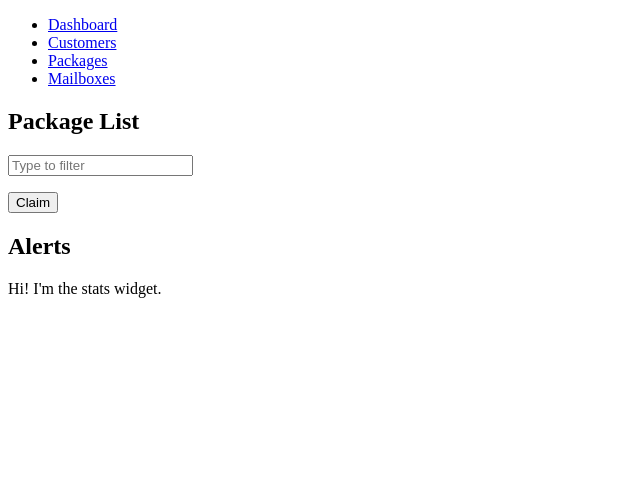
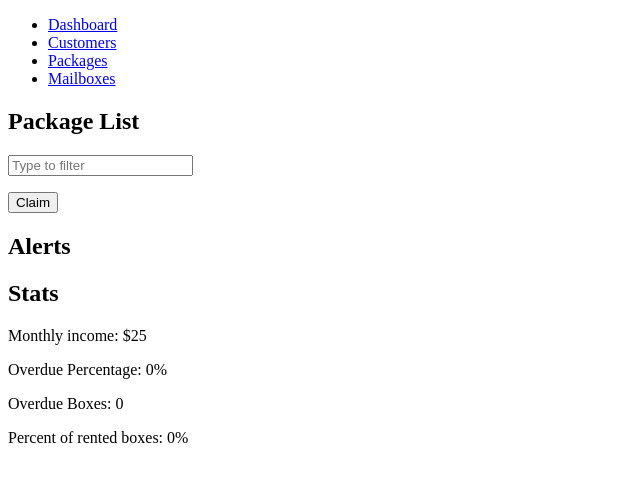
Before and after one commit to im-auld/mail-shop, a Django app: page / in a window 1280 px wide. Shown: the top 482 px of the page, without its empty margins (0-640 px from the left). Run offline with Django 3.2, Linux system fonts and the light colour scheme; tables that the repository leaves empty hold one stand-in row (values such as "Sample post"); some libraries are stand-ins or nearby versions.

Commit message:
Added a rudimentary stats widget.

```diff
--- a/mail_shop/mail_shop/views.py
+++ b/mail_shop/mail_shop/views.py
@@ -9,8 +9,24 @@ from mailboxes.models import Mailbox, MailboxOwner
 def index(request):
     packages = Package.objects.filter(date_claimed__isnull=True).order_by('box_num')
     alerts = MailboxOwner.objects.filter(due_date__lt=date.today())
+    stats = get_stats(alerts)
     context = {
         'packages': packages,
         'alerts': alerts,
+        'stats': stats
     }
     return render(request, 'index.html', context)
+
+def get_stats(late):
+    rented = MailboxOwner.objects.all()
+    number_of_boxes = len(Mailbox.objects.all())
+    overdue_percentage = round(float(len(late)) / len(rented) * 100)
+    monthly_income = sum(mo.monthly_rate for mo in rented)
+    percent_rented = round(float(len(late)) / number_of_boxes * 100)
+    stats = {
+        'overdue_percentage': overdue_percentage,
+        'overdue_raw': len(late),
+        'monthly_income': monthly_income,
+        'percent_rented': percent_rented,
+    }
+    return stats
--- a/mail_shop/mailboxes/models.py
+++ b/mail_shop/mailboxes/models.py
@@ -45,7 +45,7 @@ class MailboxOwner(models.Model):
     @property
     def monthly_rate(self):
         return (
-            RATES[str(self.mailbox.size)] +
+            RATES[str(self.box.size)] +
             (self.num_additional_users * 5) +
             (int(self.used_for_business * 5))
         )
--- a/mail_shop/templates/widgets/stats_widget.html
+++ b/mail_shop/templates/widgets/stats_widget.html
@@ -1 +1,5 @@
-<p>Hi! I'm the stats widget.</p>
+<h2>Stats</h2>
+<p>Monthly income: ${{ stats.monthly_income }}</p>
+<p>Overdue Percentage: {{ stats.overdue_percentage }}%</p>
+<p>Overdue Boxes: {{ stats.overdue_raw }}</p>
+<p>Percent of rented boxes: {{ stats.percent_rented }}%</p>
```
